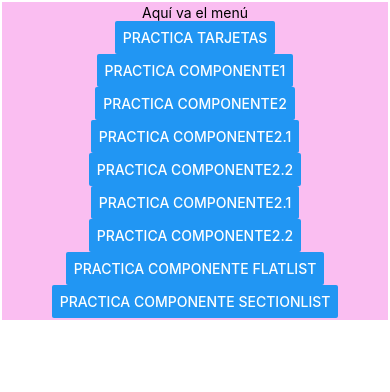
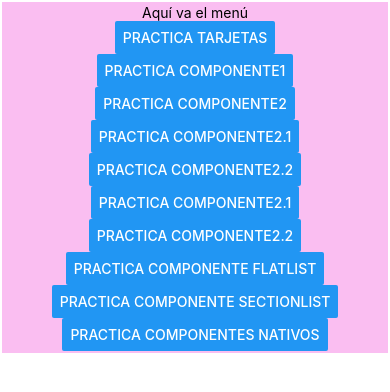
Before and after one commit to 123048180-netizen/PM201, a React Native app in the folder Practica5/miApp2/: screen / in a window 390 px wide. Shown: the top 392 px of the page. Built offline with nearby package versions, Linux system fonts and the light colour scheme.

Commit message:
ActivityIndicator, KeyboardAvoidingView: Practica 16

```diff
--- /dev/null
+++ b/Practica5/miApp2/Components/ActivityIndicatorCarga.js
@@ -0,0 +1,88 @@
+import React, { useEffect, useRef, useState } from 'react';
+import {
+  ActivityIndicator,
+  Button,
+  StyleSheet,
+  Text,
+  View,
+} from 'react-native';
+
+export default function ActivityIndicatorCarga() {
+  const [loading, setLoading] = useState(false);
+  const [mensaje, setMensaje] = useState('Presiona el botón para comenzar.');
+  const temporizador = useRef(null);
+
+  useEffect(() => {
+    return () => clearTimeout(temporizador.current);
+  }, []);
+
+  const cargarDatos = () => {
+    clearTimeout(temporizador.current);
+    setLoading(true);
+    setMensaje('Cargando información...');
+
+    temporizador.current = setTimeout(() => {
+      setLoading(false);
+      setMensaje('Datos cargados correctamente.');
+    }, 3000);
+  };
+
+  return (
+    <View style={styles.container}>
+      <Text style={styles.titulo}>Simulación de carga</Text>
+
+      <Text style={styles.descripcion}>
+        Este ejemplo simula durante tres segundos una petición de datos a un
+        servidor.
+      </Text>
+
+      <Button
+        title={loading ? 'Cargando...' : 'Obtener Datos'}
+        onPress={cargarDatos}
+        disabled={loading}
+        color="green"
+      />
+
+      <View style={styles.indicador}>
+        <ActivityIndicator
+          size="large"
+          color="green"
+          animating={loading}
+        />
+      </View>
+
+      <Text style={styles.texto}>{mensaje}</Text>
+    </View>
+  );
+}
+
+const styles = StyleSheet.create({
+  container: {
+    alignItems: 'center',
+    backgroundColor: '#FFFFFF',
+    borderRadius: 12,
+    elevation: 3,
+    marginBottom: 20,
+    padding: 20,
+  },
+  titulo: {
+    fontSize: 20,
+    fontWeight: 'bold',
+    marginBottom: 10,
+  },
+  descripcion: {
+    color: '#444444',
+    lineHeight: 20,
+    marginBottom: 20,
+    textAlign: 'center',
+  },
+  indicador: {
+    height: 60,
+    justifyContent: 'center',
+    marginTop: 10,
+  },
+  texto: {
+    fontSize: 16,
+    textAlign: 'center',
+  },
+});
--- /dev/null
+++ b/Practica5/miApp2/Components/ActivityindicatorDemo.js
@@ -0,0 +1,70 @@
+import React, { useState } from 'react';
+import {
+  ActivityIndicator,
+  Button,
+  StyleSheet,
+  Text,
+  View,
+} from 'react-native';
+
+export default function ActivityIndicatorDemo() {
+  const [loading, setLoading] = useState(false);
+
+  return (
+    <View style={styles.container}>
+      <Text style={styles.titulo}>ActivityIndicator</Text>
+
+      <Text style={styles.descripcion}>
+        La prop animating controla si el indicador se muestra. También se usan
+        las props size y color.
+      </Text>
+
+      <Button
+        title="Mostrar/Ocultar Spinner"
+        onPress={() => setLoading((estadoActual) => !estadoActual)}
+      />
+
+      <View style={styles.indicador}>
+        <ActivityIndicator
+          size="large"
+          color="blue"
+          animating={loading}
+        />
+      </View>
+
+      <Text style={styles.estado}>
+        Estado actual: {loading ? 'Cargando' : 'Detenido'}
+      </Text>
+    </View>
+  );
+}
+
+const styles = StyleSheet.create({
+  container: {
+    alignItems: 'center',
+    backgroundColor: '#FFFFFF',
+    borderRadius: 12,
+    elevation: 3,
+    marginBottom: 20,
+    padding: 20,
+  },
+  titulo: {
+    fontSize: 20,
+    fontWeight: 'bold',
+    marginBottom: 10,
+  },
+  descripcion: {
+    color: '#444444',
+    lineHeight: 20,
+    marginBottom: 20,
+    textAlign: 'center',
+  },
+  indicador: {
+    height: 60,
+    justifyContent: 'center',
+    marginTop: 10,
+  },
+  estado: {
+    fontWeight: '600',
+  },
+});
--- /dev/null
+++ b/Practica5/miApp2/Components/keyboardAvoidingView.js
@@ -0,0 +1,72 @@
+import React, { useState } from 'react';
+import {
+  KeyboardAvoidingView,
+  Platform,
+  StyleSheet,
+  Text,
+  TextInput,
+} from 'react-native';
+
+export default function KeyboardAvoidingDemo() {
+  const [nombre, setNombre] = useState('');
+
+  return (
+    <KeyboardAvoidingView
+      behavior={Platform.OS === 'ios' ? 'padding' : 'height'}
+      keyboardVerticalOffset={Platform.OS === 'ios' ? 100 : 80}
+      style={styles.container}
+    >
+      <Text style={styles.titulo}>
+        KeyboardAvoidingView
+      </Text>
+
+      <Text style={styles.descripcion}>
+        Evita que el teclado cubra el campo de texto cuando el usuario escribe.
+      </Text>
+
+      <TextInput
+        style={styles.input}
+        placeholder="Escribe tu nombre"
+        value={nombre}
+        onChangeText={setNombre}
+        autoCapitalize="words"
+      />
+
+      <Text style={styles.resultado}>
+        Nombre: {nombre || 'Sin capturar'}
+      </Text>
+    </KeyboardAvoidingView>
+  );
+}
+
+const styles = StyleSheet.create({
+  container: {
+    backgroundColor: '#FFFFFF',
+    borderRadius: 12,
+    padding: 20,
+    marginBottom: 20,
+    elevation: 3,
+  },
+  titulo: {
+    fontSize: 20,
+    fontWeight: 'bold',
+    textAlign: 'center',
+    marginBottom: 10,
+  },
+  descripcion: {
+    textAlign: 'center',
+    color: '#444444',
+    marginBottom: 20,
+    lineHeight: 20,
+  },
+  input: {
+    borderWidth: 1,
+    borderColor: '#777777',
+    borderRadius: 8,
+    padding: 10,
+    marginBottom: 20,
+  },
+  resultado: {
+    fontSize: 16,
+  },
+});
--- /dev/null
+++ b/Practica5/miApp2/Screens/ComponentesNativos.js
@@ -0,0 +1,56 @@
+import React from 'react';
+import {
+  ScrollView,
+  StyleSheet,
+  Text,
+  View,
+} from 'react-native';
+import { StatusBar } from 'expo-status-bar';
+
+import ActivityIndicatorCarga from '../Components/ActivityIndicatorCarga';
+import ActivityIndicatorDemo from '../Components/ActivityindicatorDemo';
+import KeyboardAvoidingDemo from '../Components/keyboardAvoidingView';
+
+export default function ComponentesNativosScreen() {
+  return (
+    <View style={styles.pantalla}>
+      <StatusBar style="dark" />
+
+      <ScrollView
+        contentContainerStyle={styles.container}
+        keyboardShouldPersistTaps="handled"
+      >
+        <Text style={styles.encabezado}>Práctica 9</Text>
+        <Text style={styles.subtitulo}>Componentes Nativos</Text>
+
+        <ActivityIndicatorDemo />
+        <ActivityIndicatorCarga />
+        <KeyboardAvoidingDemo />
+      </ScrollView>
+    </View>
+  );
+}
+
+const styles = StyleSheet.create({
+  pantalla: {
+    backgroundColor: '#F1F3F6',
+    flex: 1,
+  },
+  container: {
+    paddingBottom: 40,
+    paddingHorizontal: 20,
+    paddingTop: 50,
+  },
+  encabezado: {
+    color: '#1D3557',
+    fontSize: 30,
+    fontWeight: 'bold',
+    textAlign: 'center',
+  },
+  subtitulo: {
+    color: '#555555',
+    fontSize: 18,
+    marginBottom: 25,
+    textAlign: 'center',
+  },
+});
--- a/Practica5/miApp2/Screens/MenuScreen.js
+++ b/Practica5/miApp2/Screens/MenuScreen.js
@@ -1,7 +1,8 @@
-/*Zona 1; aquí importamos todos nuetros recursos*/
+/*Zona 1; aquí importamos todos nuestros recursos*/
 import { StatusBar } from 'expo-status-bar';
 import { StyleSheet, Text, View, Image, Button } from 'react-native';
-import React, {useState} from "react";
+import { SafeAreaProvider, SafeAreaView } from 'react-native-safe-area-context';
+import React, { useState } from "react";
 import TarjetasScreen from './TarjetasScreen';
 import Componente1Screen from './Componente1Screen';
 import Componente2 from './Componente2'
@@ -11,35 +12,39 @@ import Componente3 from './Componente3'
 import Componente_Alert from './Componente_Alert'
 import SectionList from './SectionList'
 import FlatListScreen from './FlatListScreen';
+import ComponentesNativosScreen from './ComponentesNativos';
 
 /*Zona 2; Es donde estará el main y toda la parte de la vista */
 export default function App() {
   const [screen, setScreen] = useState("Menu");
+
+  const renderScreen = () => {
     switch (screen) {
       case "Tarjetas":
         return <TarjetasScreen />;
       case "Componente1":
         return <Componente1Screen />;
       case "Componente2":
-                return <Componente2/>
+        return <Componente2 />;
       case "ComponentePressed":
-                return <ComponentePressed/>
+        return <ComponentePressed />;
       case "ComponenteSwitch":
-                return <ComponenteSwitch/>
+        return <ComponenteSwitch />;
       case "Componente3":
-                return <Componente3/>
+        return <Componente3 />;
       case "Componente_Alert":
-                return <Componente_Alert/>
+        return <Componente_Alert />;
       case "FlatListScreen":
-                return <FlatListScreen/>
+        return <FlatListScreen />;
       case "SectionList":
-                return <SectionList/>
-            case "menu":
+        return <SectionList />;
+      case "ComponentesNativos":
+        return <ComponentesNativosScreen />;
       default:
         return (
           <View style={styles.container}>
             <Text>Aquí va el menú</Text>
-    <Button title="practica Tarjetas"onPress={() => setScreen("Tarjetas") }></Button>
+            <Button title="practica Tarjetas" onPress={() => setScreen("Tarjetas")}></Button>
             <Button title="practica Componente1" onPress={() => setScreen("Componente1")}></Button>
             <Button title="practica Componente2" onPress={() => setScreen("Componente2")}></Button>
             <Button title="practica Componente2.1" onPress={() => setScreen("ComponentePressed")}></Button>
@@ -48,10 +53,22 @@ export default function App() {
             <Button title="practica Componente2.2" onPress={() => setScreen("Componente_Alert")}></Button>
             <Button title="practica Componente FlatList" onPress={() => setScreen("FlatListScreen")}></Button>
             <Button title="practica Componente SectionList" onPress={() => setScreen("SectionList")}></Button>
+            <Button title="practica Componentes Nativos" onPress={() => setScreen("ComponentesNativos")}></Button>
           </View>
-  ); //return
-} //Switch
-} //App
+        );
+    }
+  };
+
+  return (
+    <SafeAreaProvider>
+      <SafeAreaView style={{ flex: 1 }} edges={['top', 'bottom']}>
+        <StatusBar style="auto" />
+        {renderScreen()}
+      </SafeAreaView>
+    </SafeAreaProvider>
+  );
+}
+
 /*Aqui irán los estilos y posicionamiento */
 const styles = StyleSheet.create({
   container: {
@@ -60,13 +77,12 @@ const styles = StyleSheet.create({
     alignItems: 'center',
     justifyContent: 'center',
     flexDirection: 'column',
-    padding : 2,
+    padding: 2,
     margin: 2
   },
-  botones:{
+  botones: {
     backgroundColor: '#f705d3',
     margin: 2,
     padding: 2,
   }
-
 });
```
Lines whose indentation alone changed are shown as unchanged.
